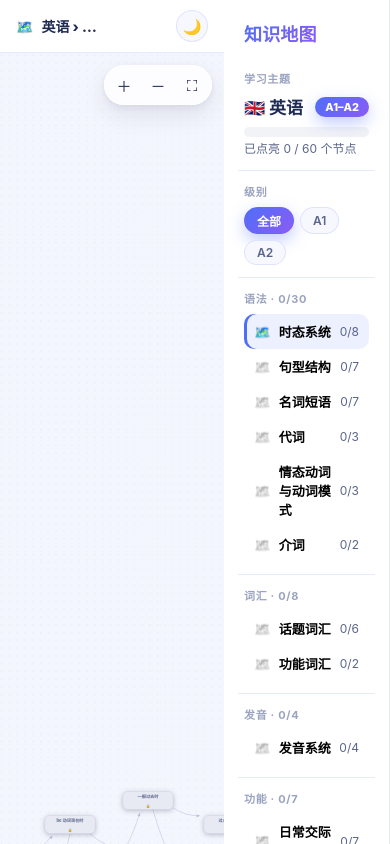
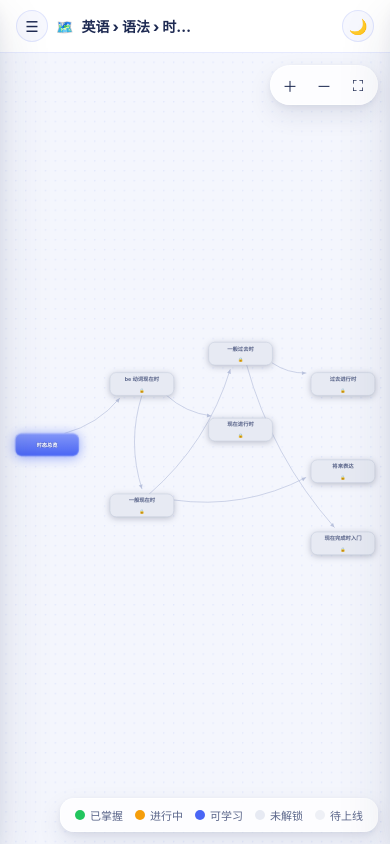
Before and after one commit to wsxw/knowlemap-web, a React (Vite) app: page / in a window 390 px wide. Shown: the top 844 px of the page. Built offline with nearby package versions, Linux system fonts and the light colour scheme.

Commit message:
移动端适配：单屏切换布局（地图全屏/详情滑入/侧栏抽屉）+ 双指捏合缩放

```diff
--- a/src/App.tsx
+++ b/src/App.tsx
@@ -1,4 +1,4 @@
-import { useCallback, useMemo, useRef, useState, type CSSProperties } from 'react'
+import { useCallback, useEffect, useMemo, useRef, useState, type CSSProperties } from 'react'
 import { appModel, useAppState } from './useAppModel'
 import Sidebar from './components/Sidebar'
 import MapCanvas from './components/MapCanvas'
@@ -9,6 +9,7 @@ const DETAIL_WIDTH_KEY = 'knowlemap.detailWidth.v1'
 const THEME_KEY = 'knowlemap.theme.v1'
 const DETAIL_MIN = 380
 const DETAIL_MAX = 760
+const MOBILE_QUERY = '(max-width: 1080px)'
 
 type Theme = 'light' | 'dark'
 
@@ -16,6 +17,17 @@ function initialTheme(): Theme {
   const saved = localStorage.getItem(THEME_KEY)
   if (saved === 'light' || saved === 'dark') return saved
   return window.matchMedia?.('(prefers-color-scheme: dark)').matches ? 'dark' : 'light'
+}
+
+function useIsMobile(): boolean {
+  const [isMobile, setIsMobile] = useState(() => window.matchMedia(MOBILE_QUERY).matches)
+  useEffect(() => {
+    const mq = window.matchMedia(MOBILE_QUERY)
+    const onChange = (e: MediaQueryListEvent) => setIsMobile(e.matches)
+    mq.addEventListener('change', onChange)
+    return () => mq.removeEventListener('change', onChange)
+  }, [])
+  return isMobile
 }
 
 const clamp = (v: number, min: number, max: number) => Math.min(max, Math.max(min, v))
@@ -30,13 +42,17 @@ function loadDetailWidth(): number {
   return saved >= DETAIL_MIN && saved <= DETAIL_MAX ? saved : defaultDetailWidth()
 }
 
-/** 根组件：三栏布局（侧栏 | 知识地图 | 节点详情）+ 可拖拽分栏 + 面包屑 + 奖励弹层 */
+/** 根组件：桌面三栏（侧栏 | 知识地图 | 节点详情）+ 移动端单屏切换 + 奖励弹层 */
 export default function App() {
   const state = useAppState()
+  const isMobile = useIsMobile()
   const shellRef = useRef<HTMLDivElement>(null)
   const [detailWidth, setDetailWidth] = useState(loadDetailWidth)
   const [resizing, setResizing] = useState(false)
   const [theme, setTheme] = useState<Theme>(initialTheme)
+  // 移动端视图状态：侧栏抽屉 / 详情滑入页
+  const [drawerOpen, setDrawerOpen] = useState(false)
+  const [detailOpen, setDetailOpen] = useState(false)
 
   // 主题落到 <html data-theme>，styles.css 的变量集随之整体切换
   document.documentElement.dataset.theme = theme
@@ -49,7 +65,20 @@ export default function App() {
     })
   }, [])
 
-  /** 拖动分隔条调整详情栏宽度；双击复位 */
+  // 移动端：选中节点后详情滑入
+  const selectedId = state.selectedNodeId
+  useEffect(() => {
+    if (isMobile && selectedId) setDetailOpen(true)
+  }, [selectedId, isMobile])
+  // 切回桌面布局时复位移动端视图状态
+  useEffect(() => {
+    if (!isMobile) {
+      setDrawerOpen(false)
+      setDetailOpen(false)
+    }
+  }, [isMobile])
+
+  /** 拖动分隔条调整详情栏宽度；双击复位（仅桌面） */
   const startResize = useCallback((e: React.PointerEvent) => {
     e.preventDefault()
     setResizing(true)
@@ -109,15 +138,26 @@ export default function App() {
   return (
     <div
       ref={shellRef}
-      className={`app-shell ${resizing ? 'resizing' : ''}`}
+      className={`app-shell ${resizing ? 'resizing' : ''} ${drawerOpen ? 'drawer-open' : ''} ${detailOpen ? 'detail-open' : ''}`}
       style={{ '--detail-w': `${detailWidth}px` } as CSSProperties}
     >
       <aside className="sidebar-pane">
-        <Sidebar />
+        <Sidebar onNavigate={() => setDrawerOpen(false)} />
       </aside>
+      {drawerOpen && (
+        <div className="drawer-backdrop" onClick={() => setDrawerOpen(false)} aria-hidden="true" />
+      )}
 
       <section className="map-pane">
         <header className="map-control-bar">
+          <button
+            className="menu-btn"
+            onClick={() => setDrawerOpen(true)}
+            aria-label="打开菜单"
+            title="菜单"
+          >
+            ☰
+          </button>
           {currentMap && (
             <>
               <span className="map-icon">🗺️</span>
@@ -157,6 +197,9 @@ export default function App() {
 
       <section className="detail-pane">
         <nav className="breadcrumb" aria-label="面包屑">
+          <button className="mobile-back" onClick={() => setDetailOpen(false)} aria-label="返回地图">
+            ‹ 返回
+          </button>
           {breadcrumbSegments.length > 0 ? (
             breadcrumbSegments.map((seg, i) => (
               <span key={i} className="breadcrumb-segment">
--- a/src/components/MapCanvas.tsx
+++ b/src/components/MapCanvas.tsx
@@ -139,17 +139,36 @@ export default function MapCanvas({ nodes }: Props) {
     return () => ro.disconnect()
   }, [])
 
-  // MARK: 手势（平移 + 缩放）
+  // MARK: 手势（平移 + 滚轮缩放 + 双指捏合缩放）
 
   const dragState = useRef<{ startX: number; startY: number; baseTx: number; baseTy: number; moved: boolean; pointerId: number } | null>(null)
+  // 多点触控：活动指针表 + 捏合基准（两点距离与当时视口）
+  const activePointers = useRef(new Map<number, { x: number; y: number }>())
+  const pinchState = useRef<{ baseDist: number; base: Viewport; midX: number; midY: number } | null>(null)
 
   const endDrag = () => {
     dragState.current = null
+    activePointers.current.clear()
+    pinchState.current = null
   }
 
   const onPointerDown = (e: React.PointerEvent) => {
     // 不使用 setPointerCapture：捕获会把后续事件直接派发给 svg，
     // 节点 <g> 的 pointerup 将收不到冒泡而无法选中
+    activePointers.current.set(e.pointerId, { x: e.clientX, y: e.clientY })
+    if (activePointers.current.size === 2) {
+      // 进入捏合：终止单指拖拽
+      dragState.current = null
+      const [p1, p2] = [...activePointers.current.values()]
+      pinchState.current = {
+        baseDist: Math.max(1, Math.hypot(p1.x - p2.x, p1.y - p2.y)),
+        base: { ...viewportRef.current },
+        midX: (p1.x + p2.x) / 2,
+        midY: (p1.y + p2.y) / 2,
+      }
+      return
+    }
+    if (activePointers.current.size > 2) return
     const v = viewportRef.current
     dragState.current = {
       startX: e.clientX, startY: e.clientY,
@@ -160,6 +179,26 @@ export default function MapCanvas({ nodes }: Props) {
   }
 
   const onPointerMove = (e: React.PointerEvent) => {
+    if (!activePointers.current.has(e.pointerId)) return
+    activePointers.current.set(e.pointerId, { x: e.clientX, y: e.clientY })
+
+    // 双指捏合：以两指中点为锚，按距离比例缩放
+    if (activePointers.current.size >= 2 && pinchState.current) {
+      const [p1, p2] = [...activePointers.current.values()]
+      const dist = Math.max(1, Math.hypot(p1.x - p2.x, p1.y - p2.y))
+      const midX = (p1.x + p2.x) / 2
+      const midY = (p1.y + p2.y) / 2
+      const { baseDist, base } = pinchState.current
+      const scale = Math.min(MAX_SCALE, Math.max(MIN_SCALE, base.scale * (dist / baseDist)))
+      const k = scale / base.scale
+      setViewport({
+        scale,
+        tx: midX - (midX - base.tx) * k,
+        ty: midY - (midY - base.ty) * k,
+      })
+      return
+    }
+
     const d = dragState.current
     if (!d || e.pointerId !== d.pointerId) return
     const dx = e.clientX - d.startX
@@ -172,6 +211,20 @@ export default function MapCanvas({ nodes }: Props) {
 
   /** 只有按住指针的拖拽才平移；松手一律结束拖拽状态 */
   const onPointerUp = (e: React.PointerEvent) => {
+    activePointers.current.delete(e.pointerId)
+    pinchState.current = null
+    // 双指松开一指后，剩余手指接力为单指拖拽
+    if (activePointers.current.size === 1) {
+      const [pid, p] = [...activePointers.current.entries()][0]
+      const v = viewportRef.current
+      dragState.current = {
+        startX: p.x, startY: p.y,
+        baseTx: v.tx, baseTy: v.ty,
+        moved: true, // 接力不重新判定点击
+        pointerId: pid,
+      }
+      return
+    }
     if (!dragState.current || e.pointerId === dragState.current.pointerId) {
       dragState.current = null
     }
--- a/src/components/Sidebar.tsx
+++ b/src/components/Sidebar.tsx
@@ -4,7 +4,7 @@ import * as engine from '../domain/learningEngine'
 import { AnimatedNumber } from '@/components/motion/animated-number'
 
 /** 侧栏：主题总进度、级别筛选、模块 → 子系统导航、成长数据 */
-export default function Sidebar() {
+export default function Sidebar({ onNavigate }: { onNavigate?: () => void }) {
   const state = useAppState()
   const overall = appModel.overallProgress()
   const modules = modulesOf(appModel)
@@ -63,7 +63,10 @@ export default function Sidebar() {
                 <button
                   key={map.id}
                   className={`map-row ${selected ? 'active' : ''}`}
-                  onClick={() => appModel.selectMap(map.id)}
+                  onClick={() => {
+                    appModel.selectMap(map.id)
+                    onNavigate?.()
+                  }}
                 >
                   <span className={`map-ico ${selected ? 'on' : ''}`}>🗺️</span>
                   <span className="map-name">{map.name}</span>
--- a/src/styles.css
+++ b/src/styles.css
@@ -163,13 +163,60 @@ button { font-family: inherit; }
   background: var(--accent);
 }
 
+/* 桌面端隐藏移动端专用控件 */
+.menu-btn, .mobile-back, .drawer-backdrop { display: none; }
+
 @media (max-width: 1080px) {
-  .app-shell { grid-template-columns: 224px 1fr; grid-template-rows: 1fr; }
+  /* 单屏切换布局：地图全屏，侧栏为抽屉，详情为滑入页 */
+  .app-shell { display: block; height: 100dvh; }
+
+  .sidebar-pane {
+    position: fixed; top: 0; bottom: 0; left: 0; z-index: 40;
+    width: min(84vw, 320px);
+    transform: translateX(-102%);
+    transition: transform 0.28s cubic-bezier(0.22, 1, 0.36, 1);
+    box-shadow: var(--shadow-lg);
+  }
+  .app-shell.drawer-open .sidebar-pane { transform: none; }
+  .drawer-backdrop {
+    display: block; position: fixed; inset: 0; z-index: 39;
+    background: rgba(10, 14, 30, 0.45);
+    animation: fadeIn 0.2s ease;
+    backdrop-filter: blur(2px); -webkit-backdrop-filter: blur(2px);
+  }
+
+  .menu-btn {
+    display: inline-flex; align-items: center; justify-content: center;
+    width: 32px; height: 32px; border-radius: 50%;
+    border: 1px solid var(--border); background: var(--panel-bg-soft);
+    cursor: pointer; font-size: 15px; color: var(--text-primary);
+    transition: transform 0.15s ease;
+  }
+  .menu-btn:hover { transform: scale(1.08); }
+
+  .map-pane { height: 100%; height: 100dvh; }
+  .map-canvas-wrap { min-height: 0; }
+
+  .detail-pane {
+    position: fixed; inset: 0; z-index: 30;
+    transform: translateX(102%);
+    transition: transform 0.3s cubic-bezier(0.22, 1, 0.36, 1);
+    box-shadow: var(--shadow-lg);
+  }
+  .app-shell.detail-open .detail-pane { transform: none; }
+
+  .mobile-back {
+    display: inline-flex; align-items: center;
+    border: none; background: var(--blue-tint); color: var(--accent);
+    font-size: 13px; font-weight: 700; border-radius: 999px;
+    padding: 5px 12px 5px 9px; margin-right: 8px; cursor: pointer;
+    flex-shrink: 0;
+  }
+  .mobile-back:active { transform: scale(0.96); }
+
   .col-resizer { display: none; }
-  .detail-pane { grid-column: 2; grid-row: 2; max-height: 50vh; }
-  .map-pane { grid-row: 1 / span 1; }
-  .app-shell { height: auto; min-height: 100%; }
-  body { overflow-y: auto; }
+  .detail-inner { padding: 18px 18px 40px; }
+  .node-header h2 { font-size: 20px; }
 }
 
 /* ============ 侧栏 ============ */
```
Also changed, not shown: 1 other file (tests, documents, lock files or other folders).
